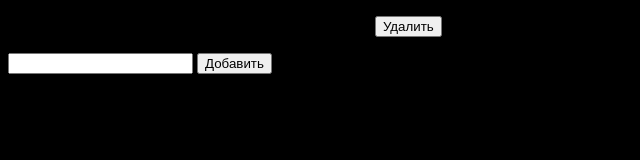
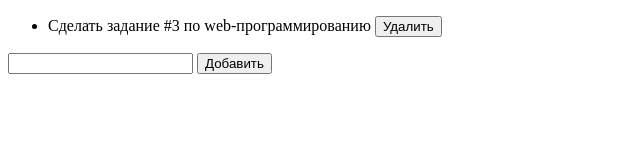
Before and after one commit to Yaroslawserow/Yaroslawserow.github.io, a plain HTML site: page task3.html in a window 1280 px wide. Shown: the whole page, without its empty margins (0-640 px from the left). Drawn offline with nearby package versions, Linux system fonts and the light colour scheme.

Commit message:
Update task3.html

```diff
--- a/task3.html
+++ b/task3.html
@@ -4,7 +4,6 @@
 <meta charset="utf-8">
 <title>Задание 3</title>
 <style>
-body{background-color:black}
 h2{text-align:center}
 .contacts{position:fixed;}
 </style>
```
